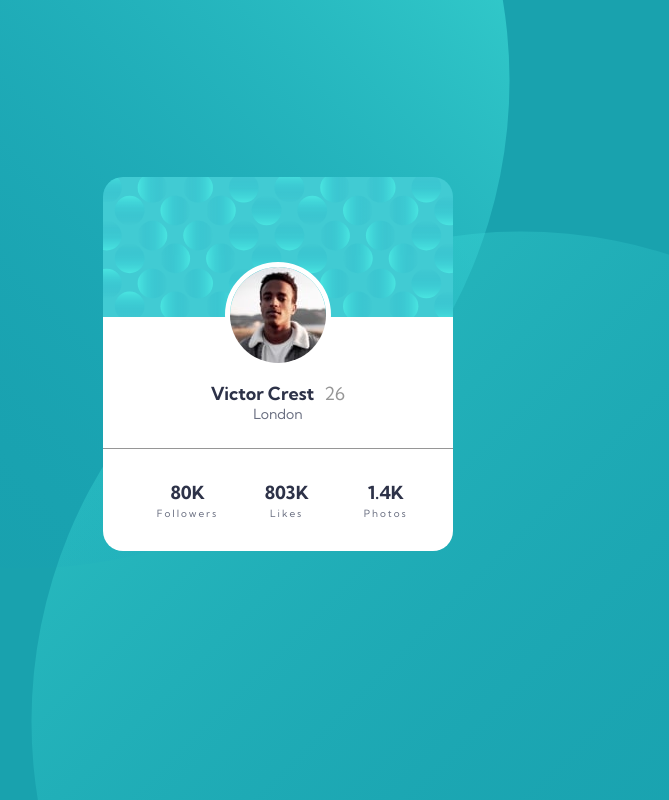
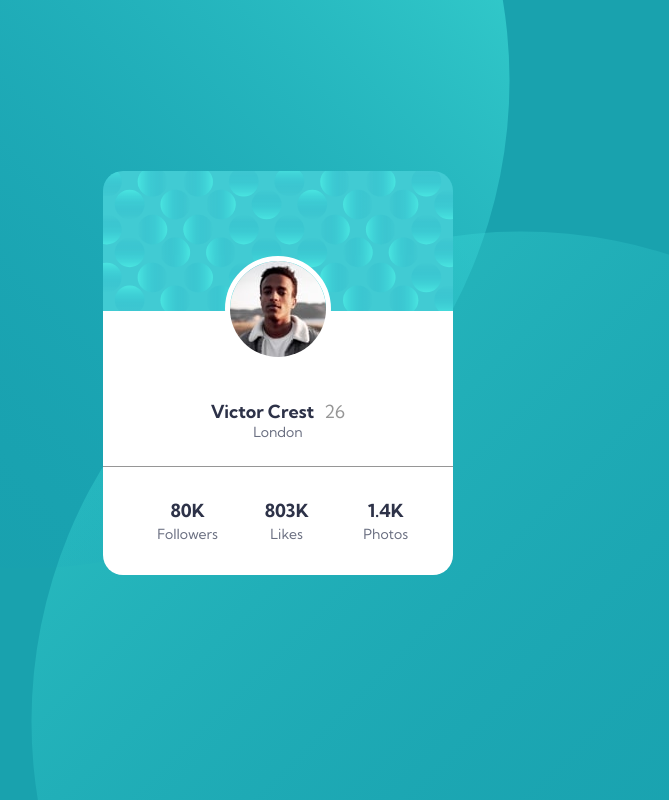
Before and after one commit to cisneConCorbata/frontEndMentor-profileCard, a plain HTML site: page index.html in a window 1280 px wide. Shown: the whole page, without its empty margins (362-1031 px from the left). Drawn offline with Linux system fonts and the light colour scheme.

Commit message:
Update index.html

```diff
--- a/index.html
+++ b/index.html
@@ -16,7 +16,7 @@
 
   <div class="container">
 
-  <section class="header">
+  <section class="head">
     <div class="imageCont"><img src="./images/bg-pattern-card.svg" alt="Circle pattern" /></div>
     <img src="./images/image-victor.jpg" class="victor" alt="Victor Crest" />
   </section>
@@ -30,17 +30,17 @@
   <section class="stats">
 <div class="statsUnder">
     <h2>80K</h2>
-    <legend>Followers</legend>
+    <div class="text">Followers</div>
 </div>
 
 <div class="statsUnder">
     <h2>803K</h2>
-    <legend>Likes</legend>
+    <div class="text">Likes</div>
 </div>
 
 <div class="statsUnder">
     <h2>1.4K</h2>
-    <legend>Photos</legend>
+    <div class="text">Photos</div>
 </div>
   </section>
 
```
